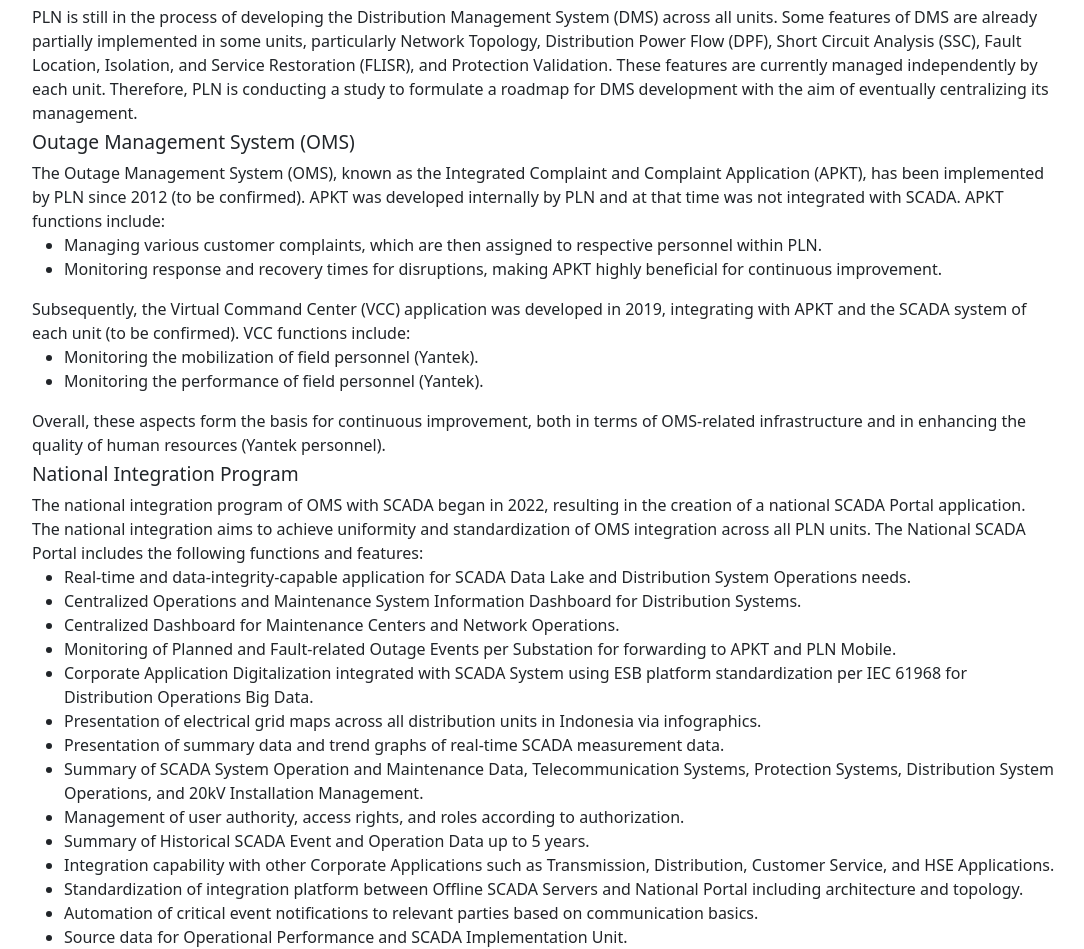
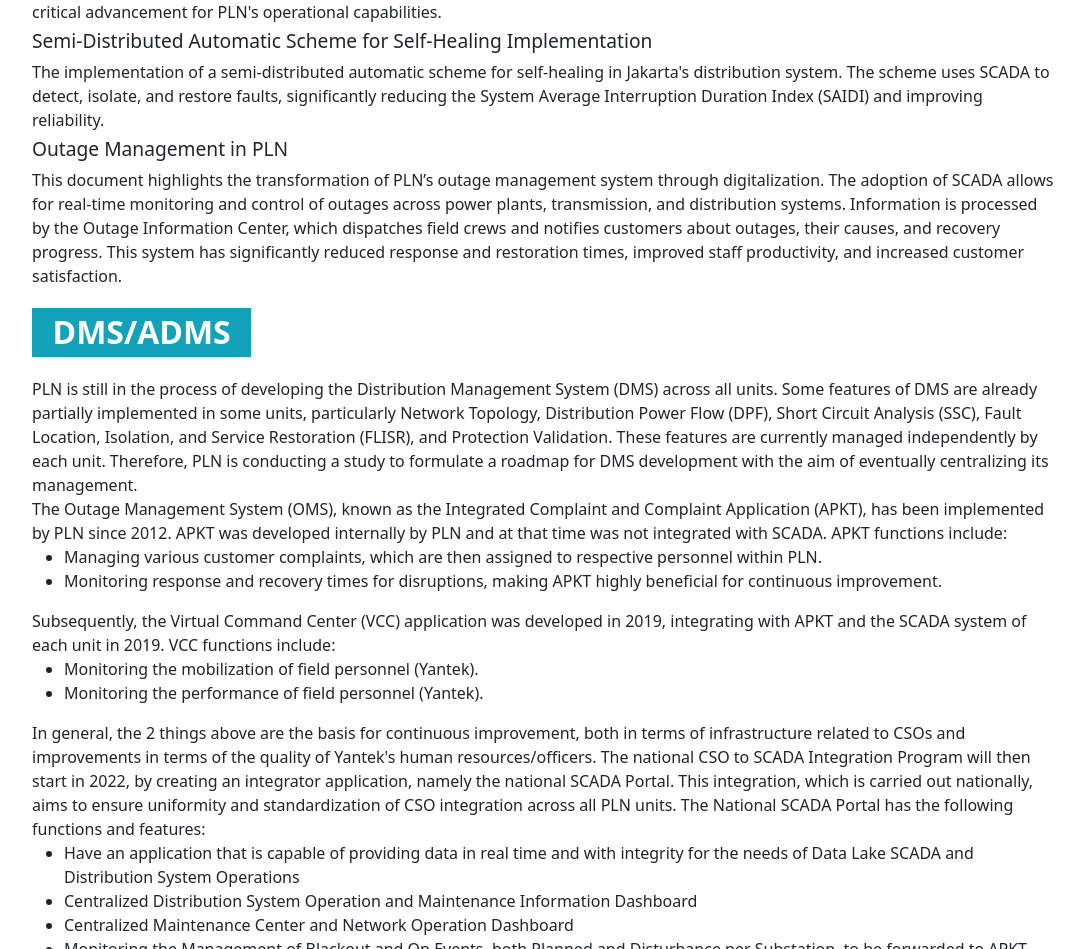
Before and after one commit to PLN-MDG/smartgrid, a React (Vite) app in the folder app/: page /automated-monitoring-control in a window 1280 px wide. Shown: the part 2023-2972 px from the top of the page, without its empty margins (96-1180 px from the left). Built offline with nearby package versions, Linux system fonts and the light colour scheme.

Commit message:
fix: data and styling

```diff
--- a/app/src/component/page/AMC.jsx
+++ b/app/src/component/page/AMC.jsx
@@ -21,7 +21,7 @@ const AMC = () => {
             <div className='page-img-container'>
               <img className='page-img' src='scada-1.png'/>
             </div>
-            <p>The modernization of the distribution network includes the automation of the distribution system using the Internet of Things (IoT), artificial intelligence technology, and communication protocols, either wired or wireless, to perform monitoring, tracking, communication, control, and intelligent distribution system operations management through the SCADA (Supervisory Control and Data Acquisition) system. The capabilities and functionalities of the SCADA Master Station are enhanced, and distribution network equipment is upgraded with technology that supports IoT. The modernization of the distribution network is carried out not only on the primary distribution system (medium voltage - MV) but also on distribution transformers and the secondary distribution system (low voltage - LV). </p>
+            <p>Distribution Network Modernization includes distribution system automation using the Internet of Things (IoT), artificial intelligence technology with wired or wireless communication protocols to carry out monitoring, tracking, communication, control and management of intelligent distribution system operations through a SCADA (Supervisory Control and Data) system. Acquisition). Master Station SCADA capabilities and capabilities are strengthened and distribution network equipment is updated with IoT-enabled technology. Modernization of the distribution network is not only carried out in the primary distribution system (medium voltage - TM) but also carried out in distribution transformers and secondary distribution systems (low voltage - TR).</p>
             <div className='info-container'>
               <div className='info-item-container'>
                 <h3>22</h3>
@@ -40,48 +40,55 @@ const AMC = () => {
                 <h6>Disaster Recovery Center</h6>
               </div>
             </div>
-            <p>The utilization of SCADA in managing the primary 20 kV MV distribution system has been initiated by PLN since 1986 in UID Jaya. To support integrated distribution network modernization, the construction of main control centers equipped with Advanced Metering Infrastructure (AMI) monitoring systems, Distribution Management Systems (DMS), and Outage Management Systems (OMS) is required. These systems will form an Advanced Distribution Management System (ADMS), Distributed Energy Resources Management System (DERMS), Geographic Information System (GIS), Energy Management System (EMS), Asset Management (AM), Demand Response Management, and other supporting systems. All these systems will be managed centrally..</p>
+            <p>The use of SCADA in setting up the TM 20 kV primary distribution system has been started by PLN since 1986 at UID Jaya. To support the modernization of the integrated distribution network, it is necessary to build a main control center equipped with a monitoring system, Advanced Metering Infrastructure (AMI), Distribution Management System (DMS) and Outage Management System (OMS), which will form an Advanced Distribution Management System (ADMS), Distributed Energy. Resources Management System (DERMS), Geographic Information System (GIS), Energy Management System (EMS), Asset Management (AM), Demand Response Management, and other supporting systems. The entire system is managed centrally.</p>
             <div className='page-img-container'>
               <img className='page-img' src='scada-2.png'/>
+            </div>
+            <div className="section">
+                <h4>Distribution Automation System Field Test in Jakarta MV Network</h4>
+                <p>The implementation of SCADA in PLN's Jakarta MV network and enhancing real-time monitoring and control. The SCADA system enables improved fault detection, isolation, and restoration, significantly reducing the average recovery time for medium voltage disturbances and increasing overall network reliability. The system's success in minimizing outages and ensuring efficient network management is a critical advancement for PLN's operational capabilities.</p>
+            </div>
+            <div className="section">
+                <h4>Semi-Distributed Automatic Scheme for Self-Healing Implementation</h4>
+                <p>The implementation of a semi-distributed automatic scheme for self-healing in Jakarta's distribution system. The scheme uses SCADA to detect, isolate, and restore faults, significantly reducing the System Average Interruption Duration Index (SAIDI) and improving reliability.</p>
+            </div>
+            <div className="section">
+                <h4>Outage Management in PLN </h4>
+                <p>This document highlights the transformation of PLN’s outage management system through digitalization. The adoption of SCADA allows for real-time monitoring and control of outages across power plants, transmission, and distribution systems. Information is processed by the Outage Information Center, which dispatches field crews and notifies customers about outages, their causes, and recovery progress. This system has significantly reduced response and restoration times, improved staff productivity, and increased customer satisfaction.</p>
             </div>
             <h3>DMS/ADMS</h3>
             <p>PLN is still in the process of developing the Distribution Management System (DMS) across all units. Some features of DMS are already partially implemented in some units, particularly Network Topology, Distribution Power Flow (DPF), Short Circuit Analysis (SSC), Fault Location, Isolation, and Service Restoration (FLISR), and Protection Validation. These features are currently managed independently by each unit. Therefore, PLN is conducting a study to formulate a roadmap for DMS development with the aim of eventually centralizing its management.</p>
             <div className="section">
-                <h4>Outage Management System (OMS)</h4>
-                <p>The Outage Management System (OMS), known as the Integrated Complaint and Complaint Application (APKT), has been implemented by PLN since 2012 (to be confirmed). APKT was developed internally by PLN and at that time was not integrated with SCADA. APKT functions include:</p>
+                <p>The Outage Management System (OMS), known as the Integrated Complaint and Complaint Application (APKT), has been implemented by PLN since 2012. APKT was developed internally by PLN and at that time was not integrated with SCADA. APKT functions include:</p>
                 <ul>
                     <li>Managing various customer complaints, which are then assigned to respective personnel within PLN.</li>
                     <li>Monitoring response and recovery times for disruptions, making APKT highly beneficial for continuous improvement.</li>
                 </ul>
-                <p>Subsequently, the Virtual Command Center (VCC) application was developed in 2019, integrating with APKT and the SCADA system of each unit (to be confirmed). VCC functions include:</p>
+                <p>Subsequently, the Virtual Command Center (VCC) application was developed in 2019, integrating with APKT and the SCADA system of each unit in 2019. VCC functions include:</p>
                 <ul>
                     <li>Monitoring the mobilization of field personnel (Yantek).</li>
                     <li>Monitoring the performance of field personnel (Yantek).</li>
                 </ul>
-                <p>Overall, these aspects form the basis for continuous improvement, both in terms of OMS-related infrastructure and in enhancing the quality of human resources (Yantek personnel).</p>
-            </div>
-            <div className="section">
-                <h4>National Integration Program</h4>
-                <p>The national integration program of OMS with SCADA began in 2022, resulting in the creation of a national SCADA Portal application. The national integration aims to achieve uniformity and standardization of OMS integration across all PLN units. The National SCADA Portal includes the following functions and features:</p>
+                <p>In general, the 2 things above are the basis for continuous improvement, both in terms of infrastructure related to CSOs and improvements in terms of the quality of Yantek's human resources/officers. The national CSO to SCADA Integration Program will then start in 2022, by creating an integrator application, namely the national SCADA Portal. This integration, which is carried out nationally, aims to ensure uniformity and standardization of CSO integration across all PLN units. The National SCADA Portal has the following functions and features:</p>
                 <ul>
-                    <li>Real-time and data-integrity-capable application for SCADA Data Lake and Distribution System Operations needs.</li>
-                    <li>Centralized Operations and Maintenance System Information Dashboard for Distribution Systems.</li>
-                    <li>Centralized Dashboard for Maintenance Centers and Network Operations.</li>
-                    <li>Monitoring of Planned and Fault-related Outage Events per Substation for forwarding to APKT and PLN Mobile.</li>
-                    <li>Corporate Application Digitalization integrated with SCADA System using ESB platform standardization per IEC 61968 for Distribution Operations Big Data.</li>
-                    <li>Presentation of electrical grid maps across all distribution units in Indonesia via infographics.</li>
-                    <li>Presentation of summary data and trend graphs of real-time SCADA measurement data.</li>
-                    <li>Summary of SCADA System Operation and Maintenance Data, Telecommunication Systems, Protection Systems, Distribution System Operations, and 20kV Installation Management.</li>
-                    <li>Management of user authority, access rights, and roles according to authorization.</li>
-                    <li>Summary of Historical SCADA Event and Operation Data up to 5 years.</li>
-                    <li>Integration capability with other Corporate Applications such as Transmission, Distribution, Customer Service, and HSE Applications.</li>
-                    <li>Standardization of integration platform between Offline SCADA Servers and National Portal including architecture and topology.</li>
-                    <li>Automation of critical event notifications to relevant parties based on communication basics.</li>
-                    <li>Source data for Operational Performance and SCADA Implementation Unit.</li>
+                  <li>Have an application that is capable of providing data in real time and with integrity for the needs of Data Lake SCADA and Distribution System Operations</li>
+                  <li>Centralized Distribution System Operation and Maintenance Information Dashboard</li>
+                  <li>Centralized Maintenance Center and Network Operation Dashboard</li>
+                  <li>Monitoring the Management of Blackout and On Events, both Planned and Disturbance per Substation, to be forwarded to APKT and PLN Mobile</li>
+                  <li>Digitalization of Corporate Applications integrated with SCADA Systems according to ESB platform standardization according to IEC 61968 for Big Data Distribution Operations</li>
+                  <li>Present infographics related to electricity maps in all distribution units throughout Indonesia</li>
+                  <li>Presents data recaps and trending graphs of real-time data measurements from SCADA</li>
+                  <li>Recap of Operation and Maintenance Data for SCADA Systems, Telecommunication Systems, Protection Systems, Distribution System Operations and 20kV Installation Management</li>
+                  <li>Management of user authority or access rights and roles according to authority</li>
+                  <li>Recap historical SCADA event data and operations for up to 5 years</li>
+                  <li>Can be integrated with other corporate applications such as transmission, distribution, customer service and K3 applications.</li>
+                  <li>Standardization of the integration platform between the Offline SCADA Server and the National Portal including architecture and topology.</li>
+                  <li>Automate critical event notifications to related parties according to basic communication.</li>
+                  <li>Source of Operational Performance and SCADA data for Implementing Units.</li>
+                  <li>Centrally backup SCADA distribution historical event data</li>
                 </ul>
             </div>
           </div>
-
         </div>
     </>
   );
--- a/app/src/style/page.css
+++ b/app/src/style/page.css
@@ -16,6 +16,7 @@
 
 .page-content {
     width: 80%;
+    margin-bottom: 2%;
 }
 
 .page-content>h2 {
```
